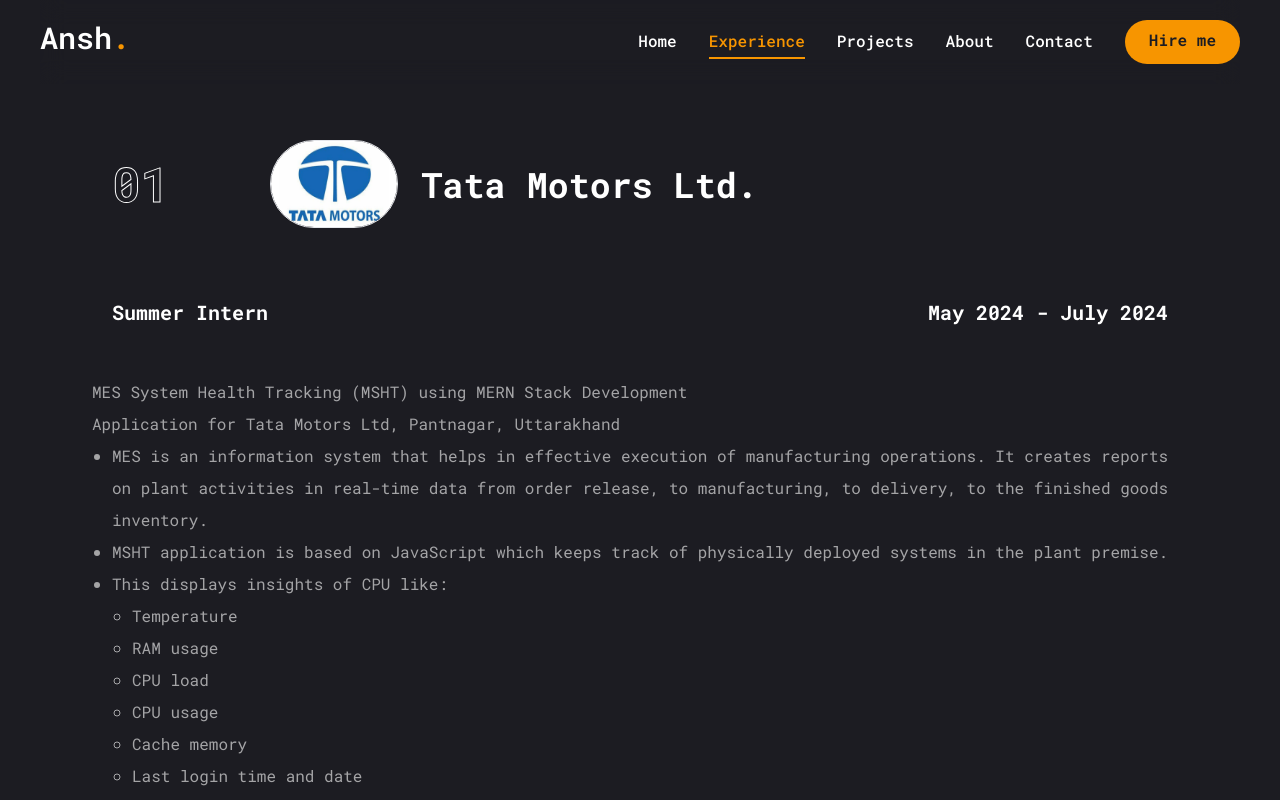
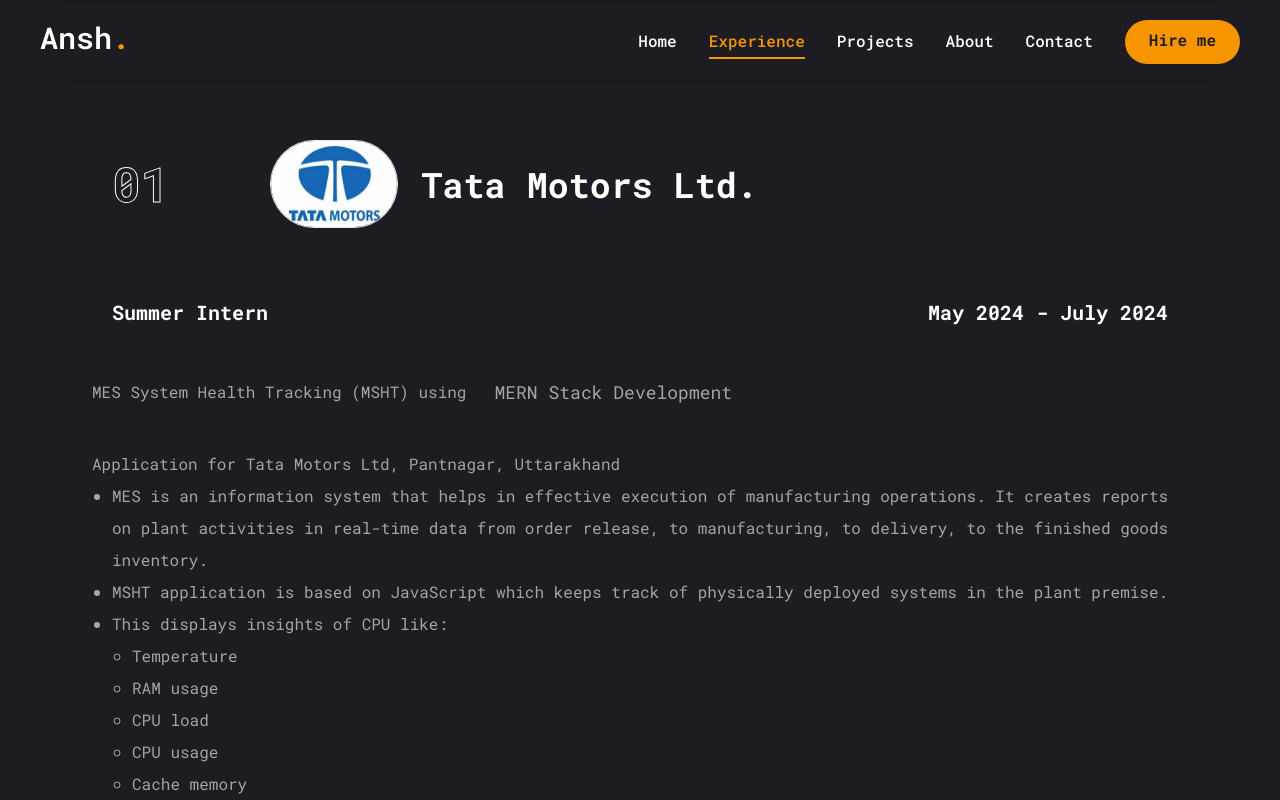
Before and after one commit to Annssh/Ansh_Portfolio, a Next.js app: page /experience in a window 1280 px wide. Shown: the top 800 px of the page. Built offline with nearby package versions, Linux system fonts and the light colour scheme.

Commit message:
Update page.jsx

```diff
--- a/app/experience/page.jsx
+++ b/app/experience/page.jsx
@@ -10,18 +10,13 @@
     company: "Tata Motors Ltd.",
     position: "Summer Intern",
     address: "Pantnagar, Uttarakhand, India",
+    title: (
+      <h2 style={{ padding: "20px" }}>
+        MES System Health Tracking (MSHT) using
+      </h2>
+    ),
     description: (
       <div style={{ padding: "20px" }}>
-        <h2>
-          MES System Health Tracking (MSHT) using{" "}
-          <span
-            style={{ transition: "color 0.3s ease" }}
-            onMouseEnter={(e) => (e.target.style.color = "#f79500")}
-            onMouseLeave={(e) => (e.target.style.color = "inherit")}
-          >
-            MERN Stack Development
-          </span>
-        </h2>
         <p>Application for Tata Motors Ltd, Pantnagar, Uttarakhand</p>
         <ul style={{ listStyleType: "disc", marginLeft: "20px" }}>
           <li>
@@ -59,6 +54,11 @@
       </div>
     ),
     imgUrl: "/assets/experience/tatamotors.jpeg/",
+    tech: (
+      <h2 style={{ padding: "18px", marginLeft: "-10px" }}>
+        MERN Stack Development
+      </h2>
+    ),
   },
 ];
 
@@ -87,7 +87,7 @@
             return (
               <div
                 key={index}
-                className="flex flex-col justify-center gap-6 group "
+                className="flex flex-col justify-center gap-6 group"
               >
                 <div className="w-full flex flex-col gap-10 md:gap-[100px] justify-left items-center md:flex-row md:m-10">
                   <div className="text-3xl font-extrabold text-outline text-transparent group-hover:text-outline-hover transition-all duration-500 md:text-5xl">
@@ -104,10 +104,22 @@
                   </h2>
                 </div>
                 <div className="flex justify-between items-center mx-10">
-                  <div className="text-[15px] font-bold md:text-[20px]">{experience.position}</div>
-                  <p className="text-[15px] font-bold md:text-[20px]">May 2024 - July 2024</p>
+                  <div className="text-[15px] font-bold md:text-[20px]">
+                    {experience.position}
+                  </div>
+                  <p className="text-[15px] font-bold md:text-[20px]">
+                    May 2024 - July 2024
+                  </p>
                 </div>
-                <p className="text-white/60">{experience.description}</p>
+                <p className="text-white/60">
+                  <div className="flex flex-col md:flex-row">
+                    <span>{experience.title}</span>
+                    <span className="group-hover:text-[#f79500] text-[18px] group-hover:font-extrabold transition-all duration-500 ml-[12px] md:ml-0">
+                      {experience.tech}
+                    </span>
+                  </div>{" "}
+                  {experience.description}
+                </p>
 
                 <div className="border-b border-white/20 w-full"></div>
                 <Button
```
